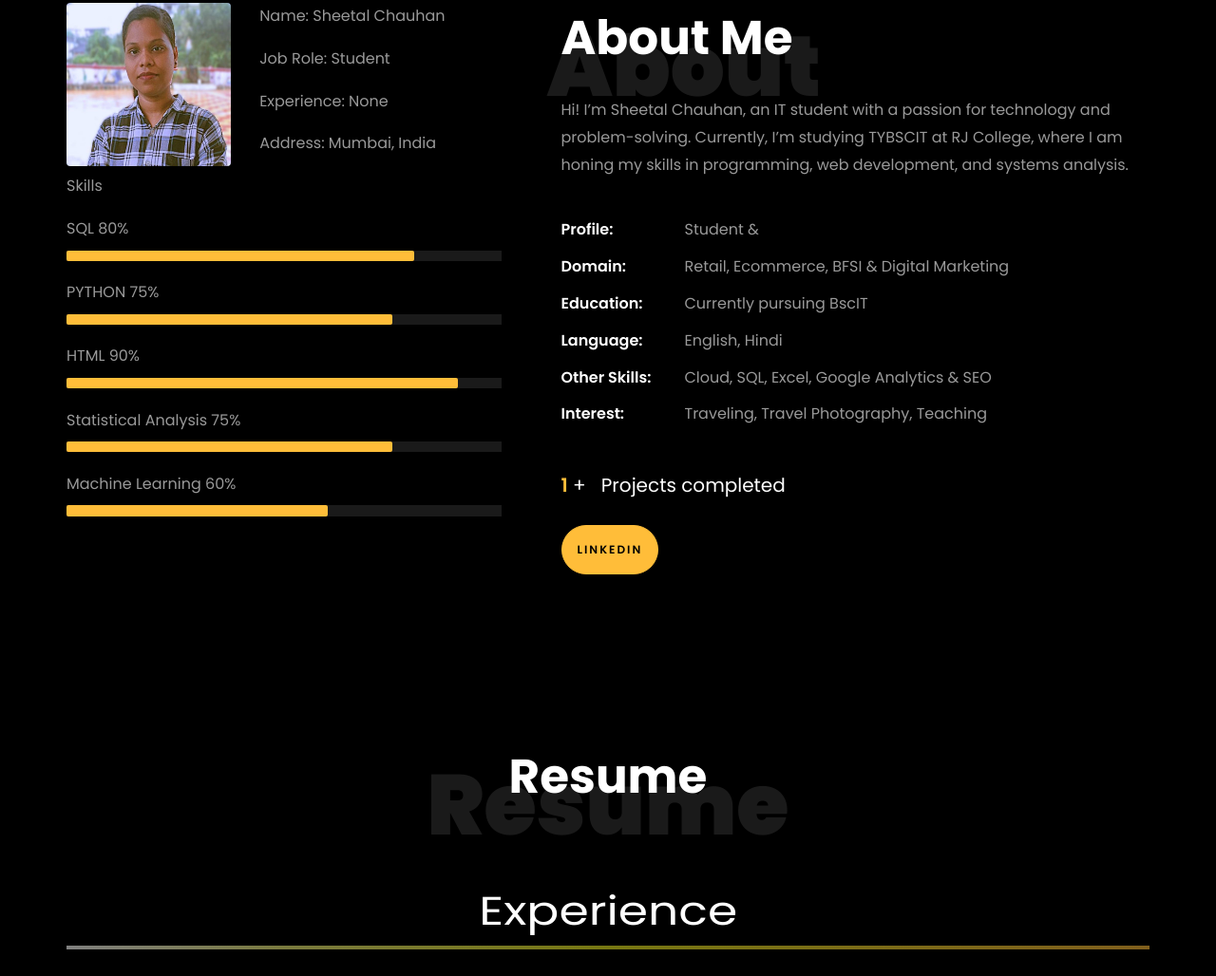
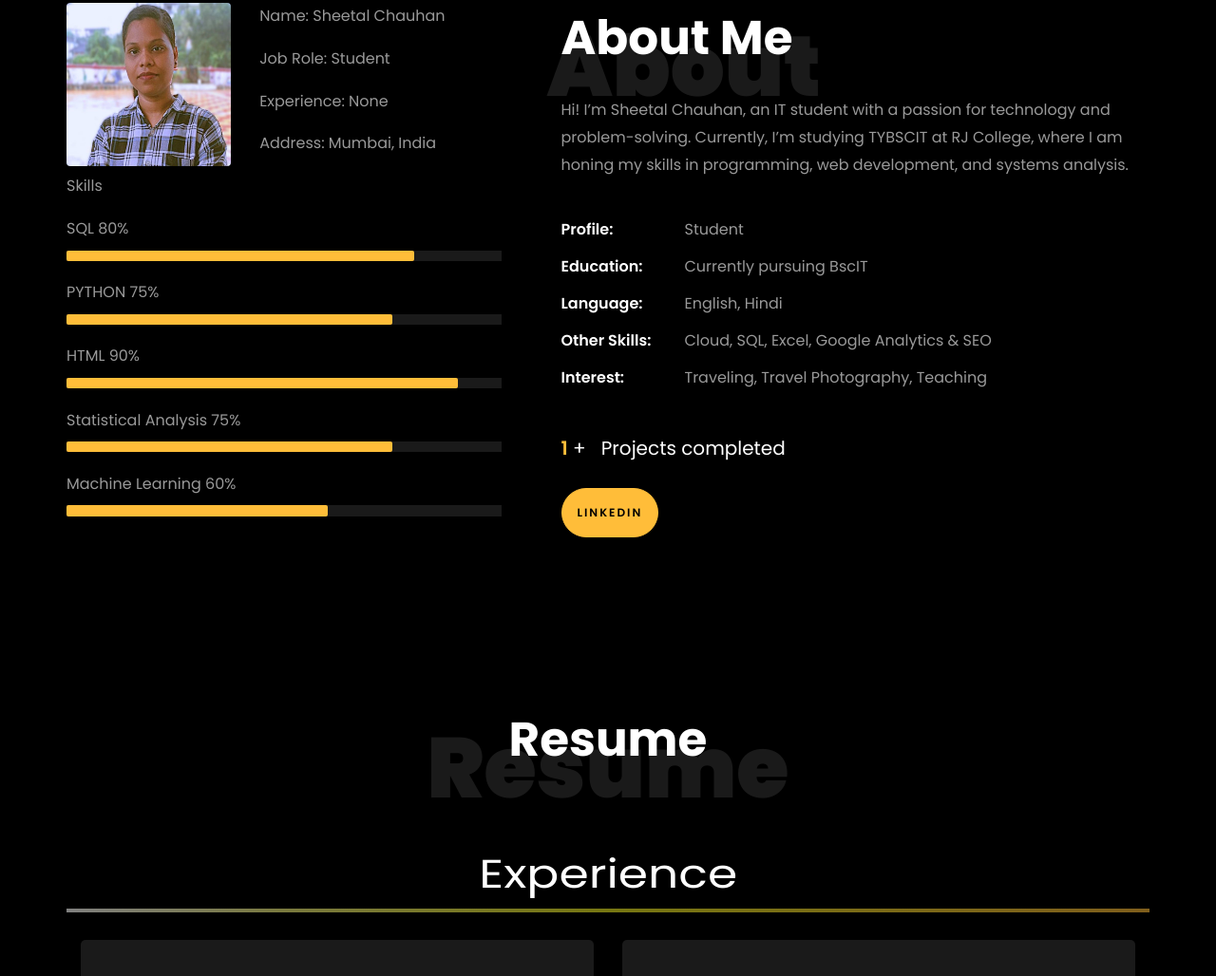
Before and after one commit to sheetal4378/Sheetalchauhan.github.io, a plain HTML site: page index.html in a window 1280 px wide. Shown: the part 859-1887 px from the top of the page at 95% size. Drawn offline with Linux system fonts and the light colour scheme; animation ran at ten frames a second; files whose address does not match are found by name.

Commit message:
initial index.html

```diff
--- a/index.html
+++ b/index.html
@@ -273,8 +273,8 @@
 
 								</p>
 								<ul class="about-info mt-4 px-md-0 px-2">
-									<li class="d-flex"><span>Profile:</span> <span>Student &amp; </span></li>
-									<li class="d-flex"><span>Domain:</span> <span>Retail, Ecommerce, BFSI &amp; Digital Marketing</span></li>
+									<li class="d-flex"><span>Profile:</span> <span>Student </span></li>
+									<!--li class="d-flex"><span>Domain:</span> <span>Retail, Ecommerce, BFSI &amp; Digital Marketing</span></li-->
 									<li class="d-flex"><span>Education:</span> <span>Currently pursuing BscIT</span></li>
 									<li class="d-flex"><span>Language:</span> <span>English, Hindi</span></li>
 									<!--li class="d-flex"><span>BI Tools:</span> <span>Microsoft Power BI, Looker &amp; Tableau</span></li-->
```
